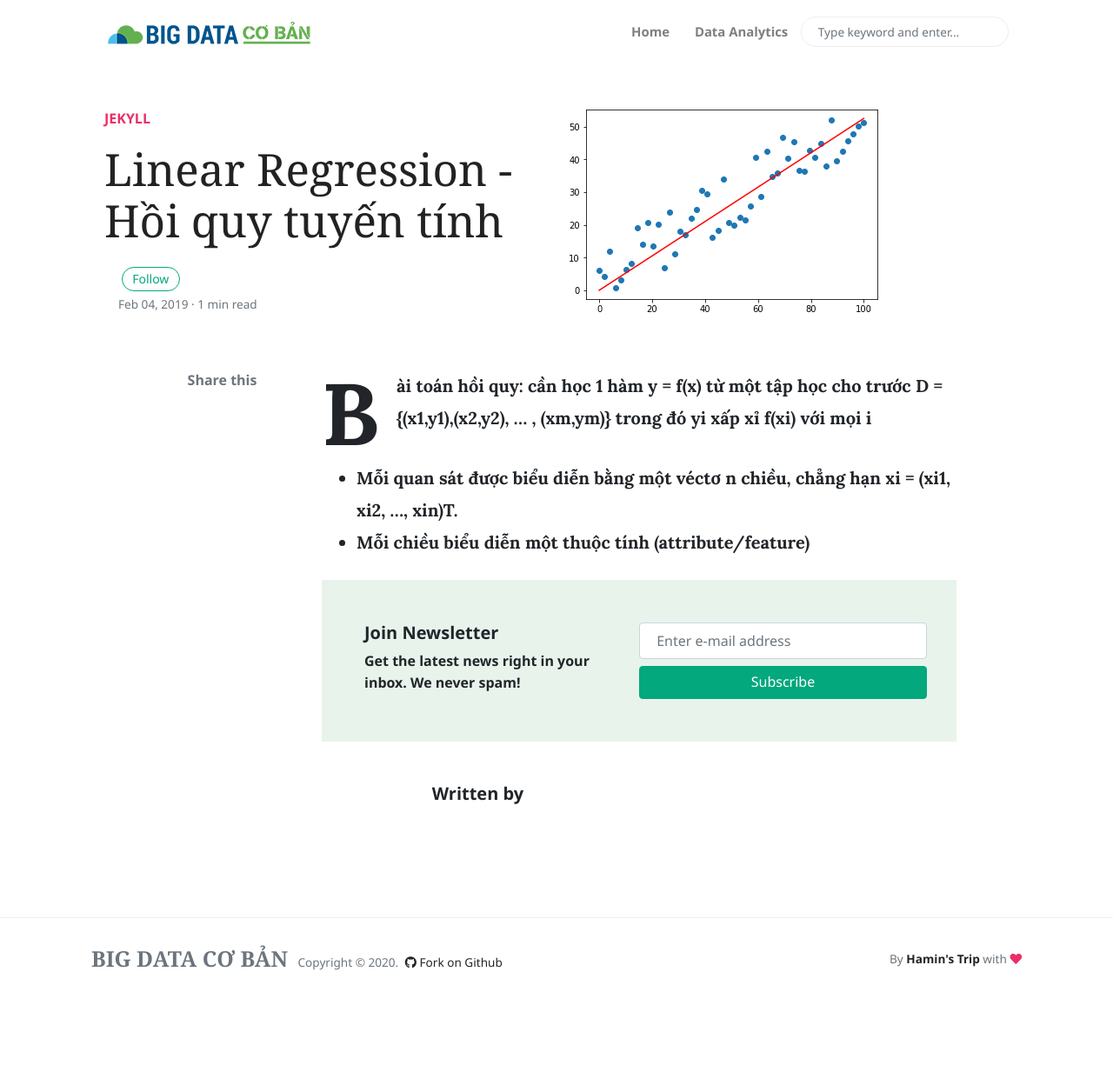
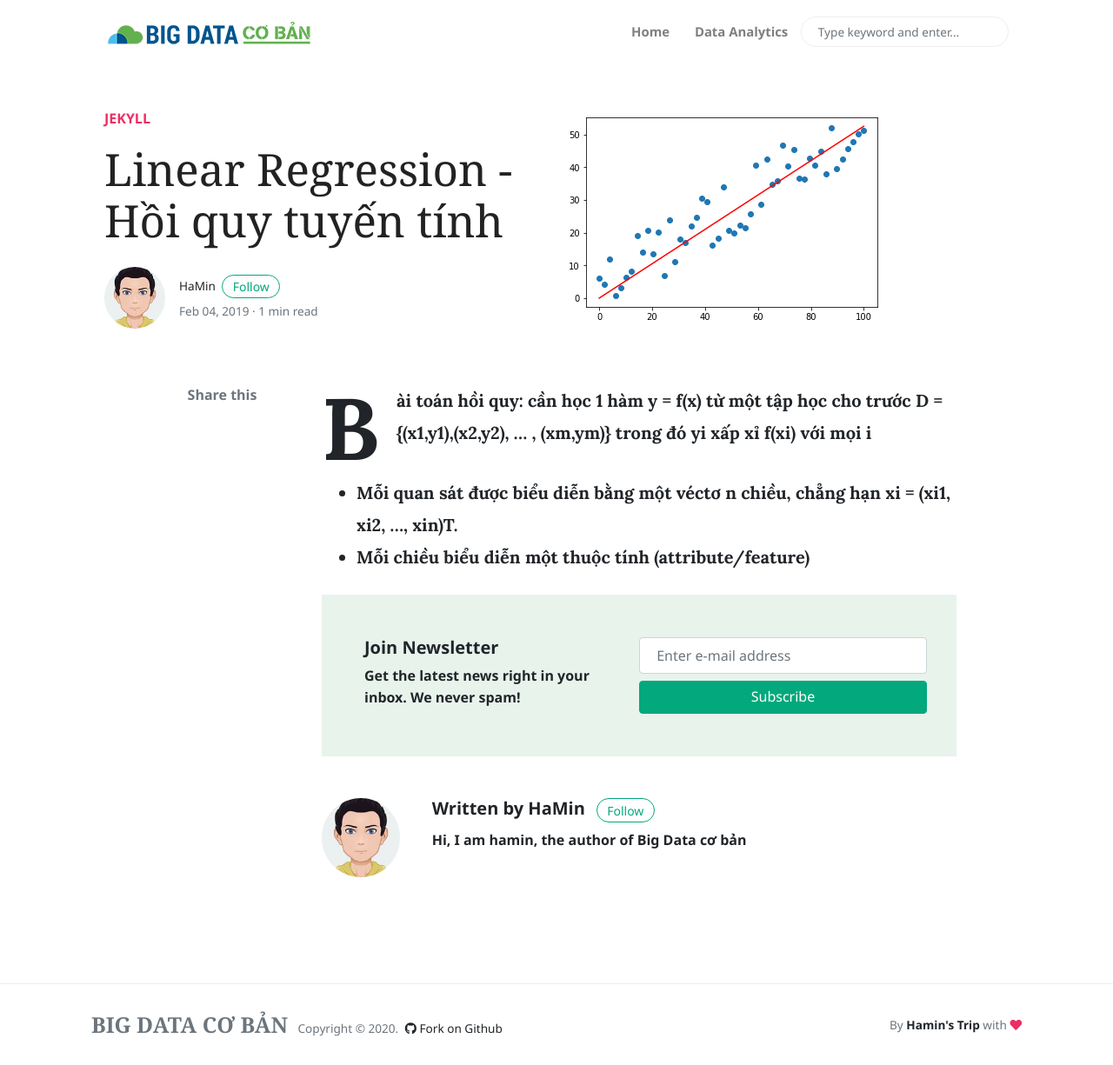
Before and after one commit to haminlib/bigdatacoban.github.io, a Jekyll site: the page built from _posts/2019-02-04-flutter.markdown, in a window 1280 px wide and 1225 px high. Shown: the whole window at 87% size. Built offline with Jekyll 4.4.1, drawn with Linux system fonts in a browser that asks for light colours; nearby versions of some CDN libraries; comment, search, counter and statistics services are not loaded.

Commit message:
Update _config.yml

```diff
--- a/_config.yml
+++ b/_config.yml
@@ -20,7 +20,7 @@ plugins:
 
 authors:
     hamin:
-      name:           Big Data cơ bản
+      name:           HaMin
       site:           https://bigdatacoban.com
       avatar:         /assets/images/avatar1.jpg
       bio:            "Hi, I am hamin, the author of Big Data cơ bản"
@@ -34,7 +34,7 @@ defaults:
       path: "_posts"
     values:
       layout: post
-      author: sal
+      author: hamin
       avatar: /assets/images/avatar1.jpg
 
   # all pages
```
